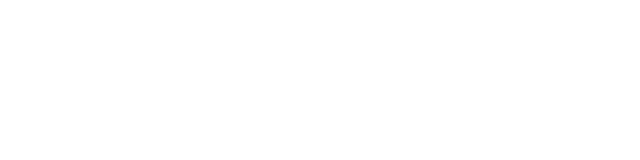
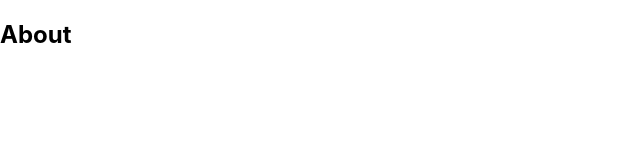
Before and after one commit to Erey2790/react-portf, a React (Create React App) app: page / in a window 1280 px wide. Shown: the top 160 px of the page, without its empty margins (0-640 px from the left). Built offline with nearby package versions, Linux system fonts and the light colour scheme.

Commit message:
created about section

```diff
--- a/src/App.js
+++ b/src/App.js
@@ -1,9 +1,13 @@
 import React from 'react'
 import './App.css';
+import About from './components/About';
 
 function App() {
   return (
     <div>
+      <main>
+        <About></About>
+      </main>
     </div>
   );
 }
--- /dev/null
+++ b/src/components/About/index.js
@@ -0,0 +1,11 @@
+import React from 'react';
+
+function About() {
+    return (
+        <section>
+            <h1 id='about'>About</h1>
+        </section>
+    );
+}
+
+export default About;
```
